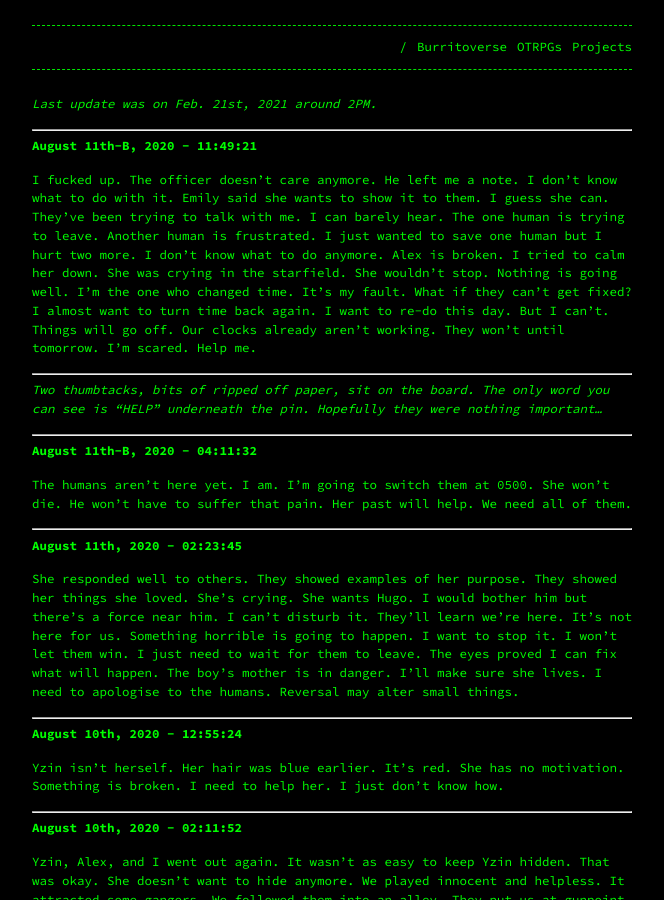
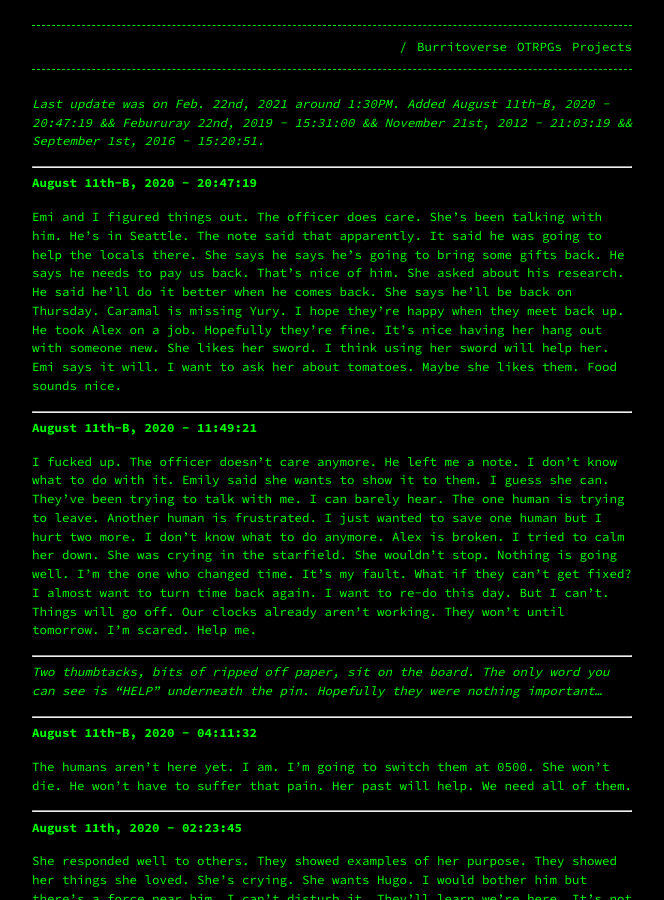
Before and after one commit to Terwilliger69105/69105.github.io, a Jekyll site: the page built from _pages/burritoverse/nimu.md, in a window 1280 px wide and 900 px high. Shown: the whole window, without its empty margins (308-972 px from the left). Built offline with Jekyll 4.4.1, drawn with Linux system fonts in a browser that asks for light colours; our own code applies the rules of GitHub Pages for plain Markdown files; some of the changed text lies outside the part shown.

Commit message:
Update nimu.md

```diff
--- a/_pages/burritoverse/nimu.md
+++ b/_pages/burritoverse/nimu.md
@@ -3,7 +3,13 @@ title: "Nimu"
 permalink: /burritoverse/nimu/
 ---
 
-*Last update was on Feb. 21st, 2021 around 2PM.*
+*Last update was on Feb. 22nd, 2021 around 1:30PM. Added August 11th-B, 2020 - 20:47:19 && Febururay 22nd, 2019 - 15:31:00 && November 21st, 2012 - 21:03:19 && September 1st, 2016 - 15:20:51.*
+
+---
+
+**August 11th-B, 2020 - 20:47:19**
+
+Emi and I figured things out. The officer does care. She's been talking with him. He's in Seattle. The note said that apparently. It said he was going to help the locals there. She says he says he's going to bring some gifts back. He says he needs to pay us back. That's nice of him. She asked about his research. He said he'll do it better when he comes back. She says he'll be back on Thursday. Caramal is missing Yury. I hope they're happy when they meet back up. He took Alex on a job. Hopefully they're fine. It's nice having her hang out with someone new. She likes her sword. I think using her sword will help her. Emi says it will. I want to ask her about tomatoes. Maybe she likes them. Food sounds nice.
 
 ---
 
@@ -203,6 +209,12 @@ Father did it. He put Mother in a stasis vat. The kind that breeders use. He won
 
 ---
 
+**Febururay 22nd, 2019 - 15:31:00**
+
+I got the vision again. I asked the Eyes about it. They say I'll be in the Human world soon enough. They say I'll help a group of Humans out. They say the Humans wil help me out, too. I'm excited. They tell me not all Humans will be nice. They say some will try to hurt me. Father's Human workers. I asked the Eyes if I'll be okay. They say I will. That's good.
+
+---
+
 **February 21st, 2019 - 09:32:45**
 
 I keep getting visions of a city. I don't know what they mean. I'm standing guarding a group of humans. There's a large man in a metal suit. He tries to shoot me. I decapitate him. I don't get it.
@@ -242,6 +254,12 @@ Father did it again. He forced himself into mother's womb and my throat. He said
 **December 14th, 2016 - 01:38:22**
 
 Mother won't stop crying. Father was yelling at her. He says she's purposefully stopping his pregnancy attempts. He grabbed me and dragged me to their room. He made me watch him breed her. He put himself in my mouth. Mother screamed out. I gagged. The taste was disgusting. He hit her. He said I have to learn for when I turn sixteen. He pulled out a gun to threaten us. She wanted him to kill us. He didn't. I wish he did. That would have got him killed. Bitch.
+
+---
+
+**September 1st, 2016 - 15:20:51**
+
+There was a box on my table. It has Japanese writing. Ichas left it for me. It's from Humans. It's called a Dataman. You put these chip things inside of it. It plays music back. The chips are cool. They have neat art. I've never heard Human music outside of class. They play really bad music in Human Studies. This is better. Some of it has that instrument he plays for me. Shamisen? I don't remember too well. Some of it sounds really old. Some sounds really new. I love it. Mother was happy to see me with it. Father wasn't. Father is never happy.
 
 ---
 
@@ -317,6 +335,12 @@ Mother wanted to try something new. Father left town. She says it's a human holi
 
 ---
 
+**November 21st, 2012 - 21:03:19**
+
+School was fun today. Everybody but Emi and I weren't paying attention to the Human Studies course. They all failed their tests. They hoped everyone failed for a curve. We passed. They were mad. It was funny. The teacher said she's proud of me. I found out how to answer the question. I can lie through it. Mother told me not to lie. I won't lie to anyone. I will lie to that question. They smile at me now. They call me a good student now. Ha.
+
+---
+
 **November 20th, 2012 - 06:11:51**
 
 Mother showed me an old machine we have. They say it can go in bad water and make it good. She said my grandmother made it. She says I should learn how to make them. She put it with the Eyes. She said I can get it whenever I want it. It's cool. Apparently there is one above us in the Human world. I want to see it some day. It would be cool.
```
